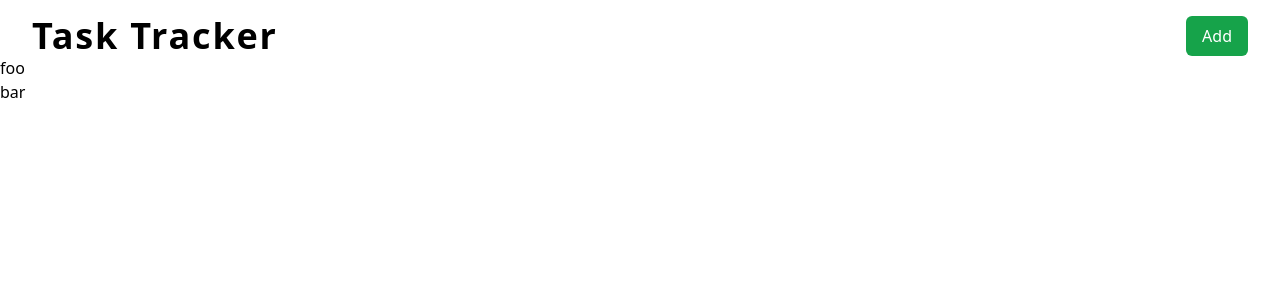
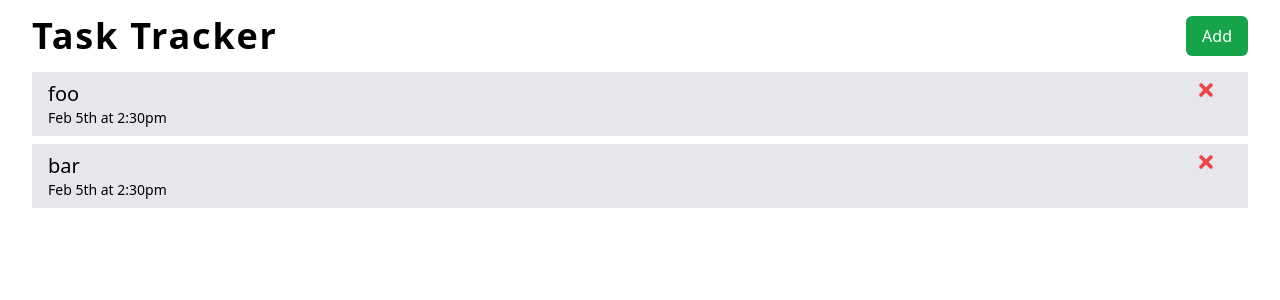
Before and after one commit to largomst/react-todo-demo, a React (Create React App) app: page / in a window 1280 px wide. Shown: the top 300 px of the page. Built offline with nearby package versions, Linux system fonts and the light colour scheme.

Commit message:
feature: communicate between components

```diff
--- a/package.json
+++ b/package.json
@@ -10,6 +10,7 @@
     "postcss": "^8.4.5",
     "react": "^17.0.2",
     "react-dom": "^17.0.2",
+    "react-icons": "^4.3.1",
     "react-scripts": "next",
     "tailwindcss": "^3.0.2",
     "web-vitals": "^1.0.1"
--- a/src/App.js
+++ b/src/App.js
@@ -17,10 +17,13 @@ function App() {
       reminder: false,
     },
   ]);
+  const deleteTask = (id) => {
+    console.log("delete task", id);
+  };
   return (
-    <div className="App container pt-4">
+    <div className="container mx-auto pt-4">
       <Header title="Task Tracker" color="bg-gray-800" />
-      <Tasks tasks={tasks} />
+      <Tasks tasks={tasks} onDelete={deleteTask} />
     </div>
   );
 }
--- /dev/null
+++ b/src/components/Task.js
@@ -0,0 +1,17 @@
+import { FaTimes } from "react-icons/fa";
+function Task({ task, onDelete }) {
+  return (
+    <div className="bg-gray-200  py-2 px-4">
+      <h3 className="text-xl relative">
+        {task.text}{" "}
+        <FaTimes
+          className="inline absolute right-4 text-red-500 cursor-pointer"
+          onClick={() => onDelete(task.id)}
+        />
+      </h3>
+      <p className="text-sm">{task.day}</p>
+    </div>
+  );
+}
+
+export default Task;
--- a/src/components/Tasks.js
+++ b/src/components/Tasks.js
@@ -1,10 +1,12 @@
-const Tasks = ({ tasks }) => {
+import Task from "./Task";
+
+const Tasks = ({ tasks, onDelete }) => {
   return (
-    <>
+    <div className="flex flex-col gap-2 mt-4 mx-8">
       {tasks.map((task) => (
-        <h3 key={task.id}>{task.text}</h3>
+        <Task key={task.id} task={task} onDelete={onDelete} />
       ))}
-    </>
+    </div>
   );
 };
 
```
Also changed, not shown: 1 other file (tests, documents, lock files or other folders).
